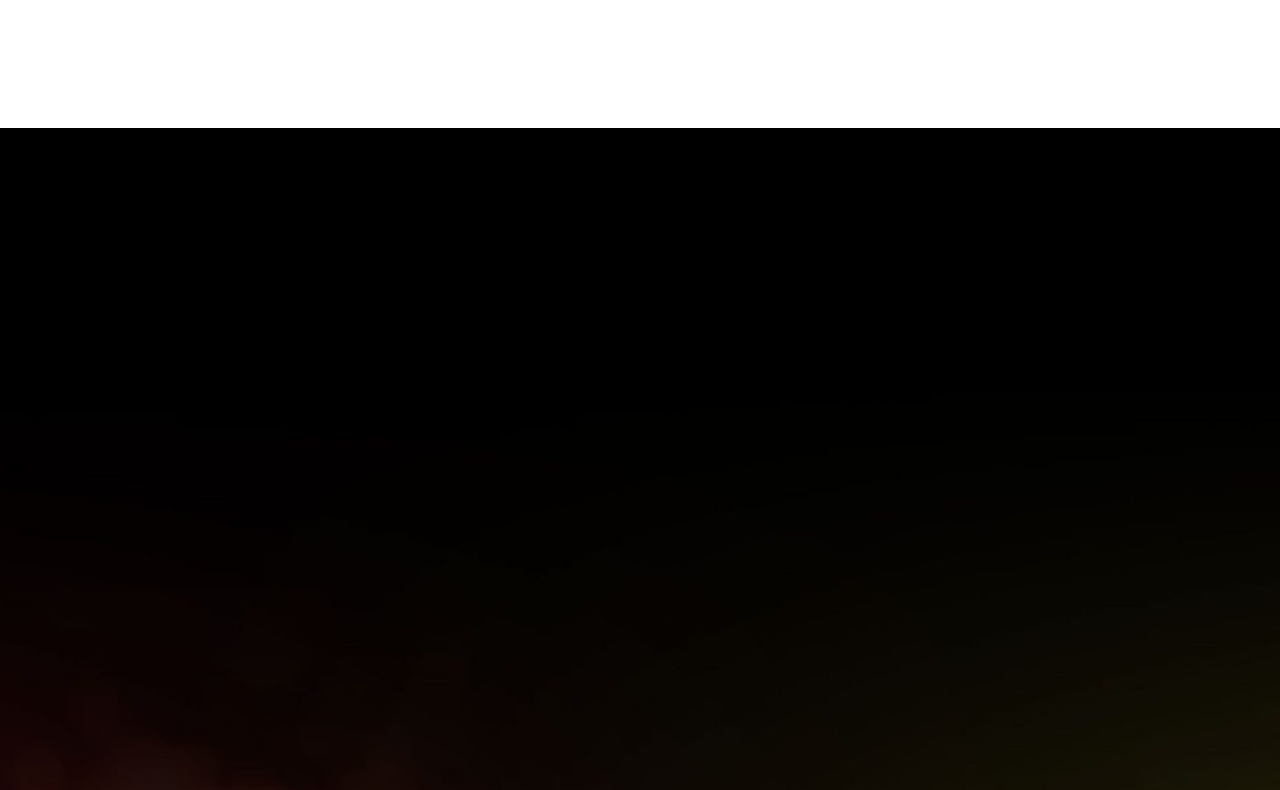
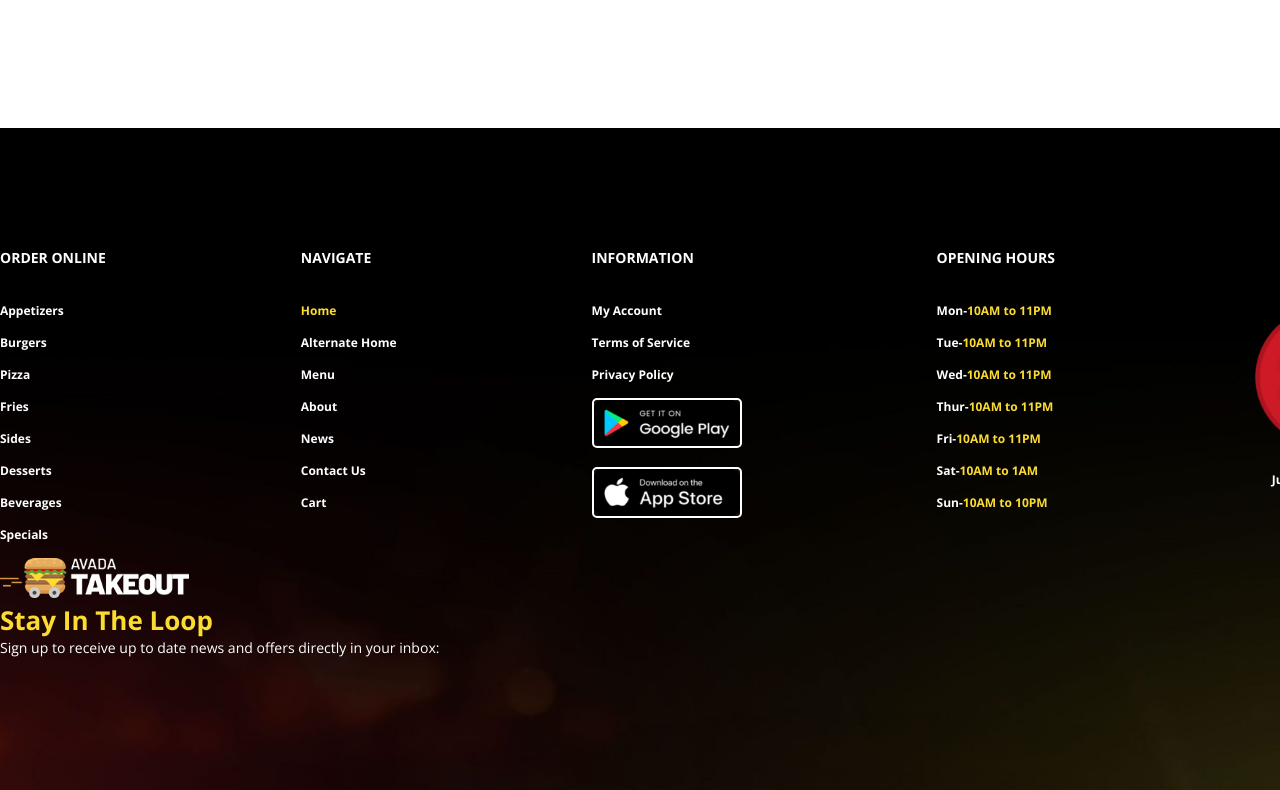
Before and after one commit to antonio-fiorentino/proj-html-vuejs, a website: page index.html in a window 1280 px wide. Shown: the part 4310-5100 px from the top of the page. Drawn offline with nearby package versions, Linux system fonts and the light colour scheme.

Commit message:
Footer quasi completato

```diff
--- a/index.html
+++ b/index.html
@@ -204,8 +204,65 @@
         <div class="footer-container">
 
           <ul>
+            <li class="first-list">order online</li>
+            <li>Appetizers</li>
+            <li>Burgers</li>
+            <li>Pizza</li>
+            <li>Fries</li>
+            <li>Sides</li>
+            <li>Desserts</li>
+            <li>Beverages</li>
+            <li>Specials</li>
+          </ul>
 
+          <ul>
+            <li class="first-list">navigate</li>
+            <li class="yellow-color">Home</li>
+            <li>Alternate Home</li>
+            <li>Menu</li>
+            <li>About</li>
+            <li>News</li>
+            <li>Contact Us</li>
+            <li>Cart</li>
           </ul>
+
+          <ul>
+            <li class="first-list">information</li>
+            <li>My Account</li>
+            <li>Terms of Service</li>
+            <li>Privacy Policy</li>
+            <li><a href="#"><img src="img/play-store-badge-200x67.png" alt=""></a></li>
+            <li><a href="#"><img src="img/app-store-badge-200x67.png" alt=""></a></li>
+          </ul>
+
+          <ul>
+            <li class="first-list">opening hours</li>
+            <li>Mon-<span class="yellow-color">10AM to 11PM</span></li>
+            <li>Tue-<span class="yellow-color">10AM to 11PM</span></li>
+            <li>Wed-<span class="yellow-color">10AM to 11PM</span></li>
+            <li>Thur-<span class="yellow-color">10AM to 11PM</span></li>
+            <li>Fri-<span class="yellow-color">10AM to 11PM</span></li>
+            <li>Sat-<span class="yellow-color">10AM to 1AM</span></li>
+            <li>Sun-<span class="yellow-color">10AM to 10PM</span></li>
+          </ul>
+
+          <ul class="center">
+            <li class="first-list">voucher</li>
+            <li><img class="voucher" src="img/footer-coupon-200x200.png" alt=""></li>
+            <li>
+              <h4>Just Use The Code</h4>
+              <h3 class="yellow-color">firstorder</h3>
+              <h4>AtCheckout</h4>
+            </li>
+          </ul>
+
+        </div>
+
+        <div class="signup">
+
+          <img src="img/takeout-logo.png" alt="">
+          <h2 class="yellow-color">Stay In The Loop</h2>
+          <h3>Sign up to receive up to date news and offers directly in your inbox:</h5>
 
         </div>
 
--- a/src/app.scss
+++ b/src/app.scss
@@ -16,6 +16,15 @@
   width: 370px;
 }
 
+
+
+.yellow-color{
+  color: $yellow-color;
+}
+
+.center{
+  text-align: center;
+}
 
 *{
   padding: 0;
@@ -443,17 +452,66 @@
 
   footer{
     width: 100%;
-    height: 1500px;
+    padding-top: 120px;
+    height: 1200px;
     background-image: url($bg-footer-background);
     background-size: cover;
     background-repeat: no-repeat;
     background-position: 80% 55%;
+    font-size: 12px;
+    font-weight: bold;
 
+
+    .first-list{
+      text-transform: uppercase;
+      font-size: 14px;
+      margin-bottom: 20px;
+    }
     .footer-container{
       width: 1400px;
       margin: auto;
-      background-color: red;
+      color: #fff;
+      display: flex;
+      justify-content: space-between;
 
+
+        li{
+          list-style: none;
+          padding-bottom: 15px;
+
+          a{
+            img{
+              width: 150px;
+              height: 50.3px;
+              border: 2px solid #fff;
+              border-radius: 5px;
+            }
+          }
+          h3{
+            text-transform: uppercase;
+
+          }
+          .voucher{
+            height: 150px;
+            width: 150px;
+          }
+        }
+    }
+
+    .signup{
+
+
+      img{
+        height: 40.32px;
+        width: 188.64px;
+      }
+      h2{
+        font-size: 26px;
+      }
+      h3{
+        color: #fff;
+        font-weight: normal;
+      }
     }
   }
 
```
Also changed, not shown: dist/app.css, 1 other file.
